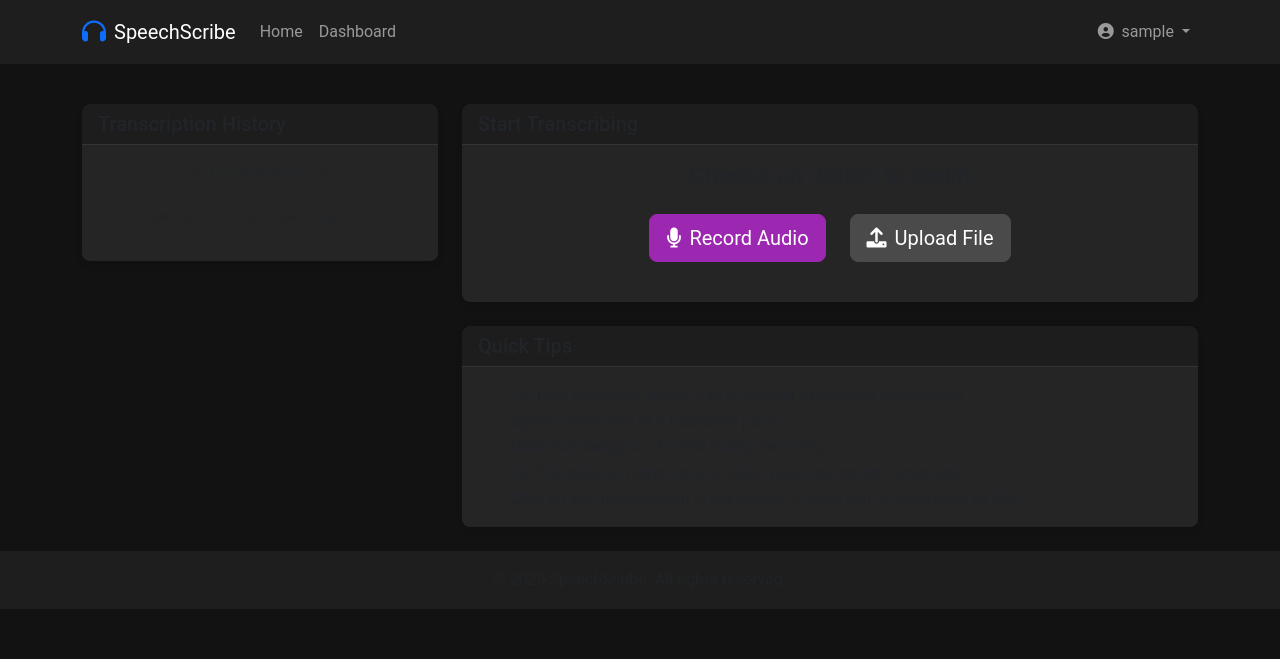
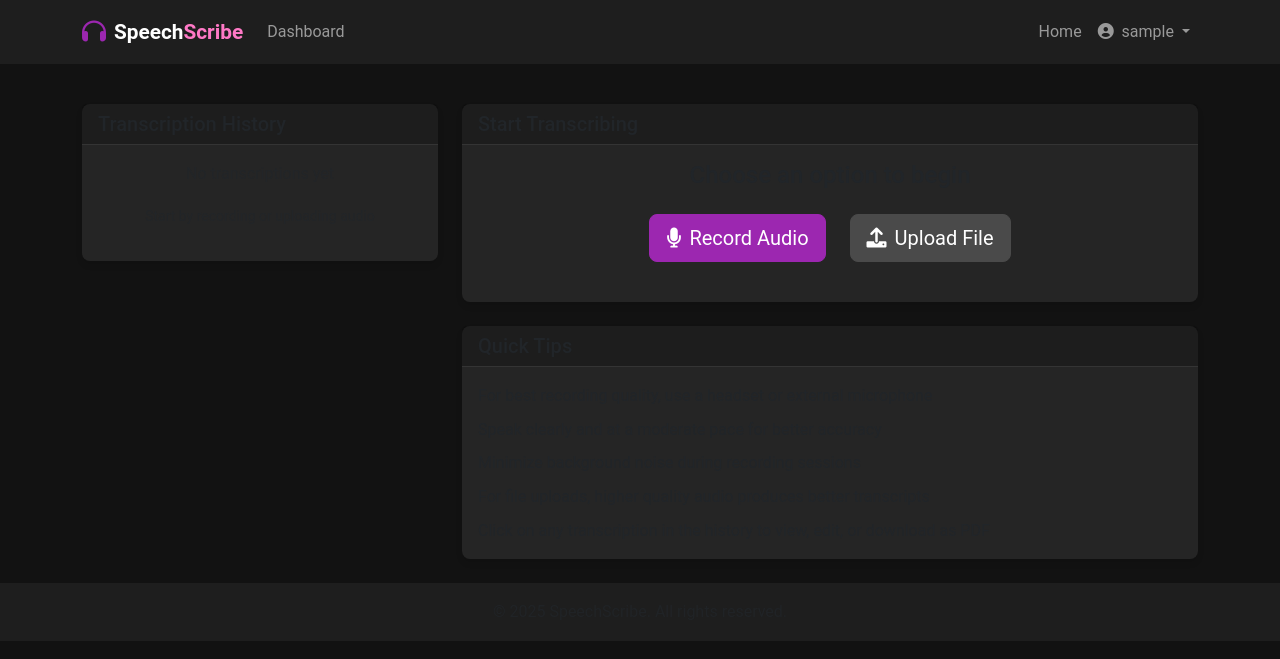
Before and after one commit to Ayishathesni001a/voice_to_text_summarizer, a Flask app: page /home in a window 1280 px wide. Shown: the top 659 px of the page. Run offline with Flask 3, Linux system fonts and the light colour scheme; the visitor is signed in with stand-in values (Sample User, id 1); data that the repository does not hold is empty; some libraries are stand-ins or nearby versions.

Commit message:
Update styling and add logo; reposition home button; remove bullet points from uploading page.
Replit-Commit-Author: Agent
Replit-Commit-Session-Id: 72f644e1-fc99-421b-9fd5-a3d4963edc53
Replit-Commit-Screenshot-Url: https://storage.googleapis.com/screenshot-production-us-central1/2ce61c4c-1dd6-43a1-b74b-eb9fb186fe05/f10d4c60-8067-47da-8c0f-79f828eaaee4.jpg

```diff
--- a/static/css/styles.css
+++ b/static/css/styles.css
@@ -236,3 +236,21 @@ body {
 .auth-footer a:hover {
     text-decoration: underline;
 }
+
+/* Logo and App Name Styling */
+.app-logo {
+    color: var(--primary-color);
+}
+
+.app-name {
+    font-weight: bold;
+    font-size: 1.3rem;
+}
+
+.speech-text {
+    color: white;
+}
+
+.scribe-text {
+    color: #ff79c6;
+}
--- a/templates/base.html
+++ b/templates/base.html
@@ -24,17 +24,14 @@
     <nav class="navbar navbar-expand-lg navbar-dark" style="background-color: var(--dark-surface);">
         <div class="container">
             <a class="navbar-brand d-flex align-items-center" href="{{ url_for('index') }}">
-                <span class="fs-4 fw-bold text-primary me-2"><i class="fas fa-headphones"></i></span>
-                <span>SpeechScribe</span>
+                <span class="app-logo fs-4 fw-bold me-2"><i class="fas fa-headphones"></i></span>
+                <span class="app-name"><span class="speech-text">Speech</span><span class="scribe-text">Scribe</span></span>
             </a>
             <button class="navbar-toggler" type="button" data-bs-toggle="collapse" data-bs-target="#navbarNav" aria-controls="navbarNav" aria-expanded="false" aria-label="Toggle navigation">
                 <span class="navbar-toggler-icon"></span>
             </button>
             <div class="collapse navbar-collapse" id="navbarNav">
                 <ul class="navbar-nav me-auto">
-                    <li class="nav-item">
-                        <a class="nav-link" href="{{ url_for('index') }}">Home</a>
-                    </li>
                     {% if current_user.is_authenticated %}
                     <li class="nav-item">
                         <a class="nav-link" href="{{ url_for('home') }}">Dashboard</a>
@@ -42,6 +39,9 @@
                     {% endif %}
                 </ul>
                 <ul class="navbar-nav">
+                    <li class="nav-item">
+                        <a class="nav-link" href="{{ url_for('index') }}">Home</a>
+                    </li>
                     {% if current_user.is_authenticated %}
                     <li class="nav-item dropdown">
                         <a class="nav-link dropdown-toggle" href="#" id="navbarDropdown" role="button" data-bs-toggle="dropdown" aria-expanded="false">
--- a/templates/home.html
+++ b/templates/home.html
@@ -168,13 +168,11 @@
                     <h5 class="mb-0">Quick Tips</h5>
                 </div>
                 <div class="card-body">
-                    <ul class="mb-0">
-                        <li>For best recording quality, use a headset or external microphone</li>
-                        <li>Speak clearly and at a moderate pace</li>
-                        <li>Minimize background noise during recording</li>
-                        <li>For file uploads, higher quality audio produces better transcripts</li>
-                        <li>Click on any transcription in the history to view, edit, or download as PDF</li>
-                    </ul>
+                    <p class="mb-2">For best recording quality, use a headset or external microphone</p>
+                    <p class="mb-2">Speak clearly and at a moderate pace for better accuracy</p>
+                    <p class="mb-2">Minimize background noise during recording sessions</p>
+                    <p class="mb-2">For file uploads, higher quality audio produces better transcripts</p>
+                    <p class="mb-0">Click on any transcription in the history to view, edit, or download as PDF</p>
                 </div>
             </div>
         </div>
```
Also changed, not shown: static/favicon.svg, static/logo.svg (added).
